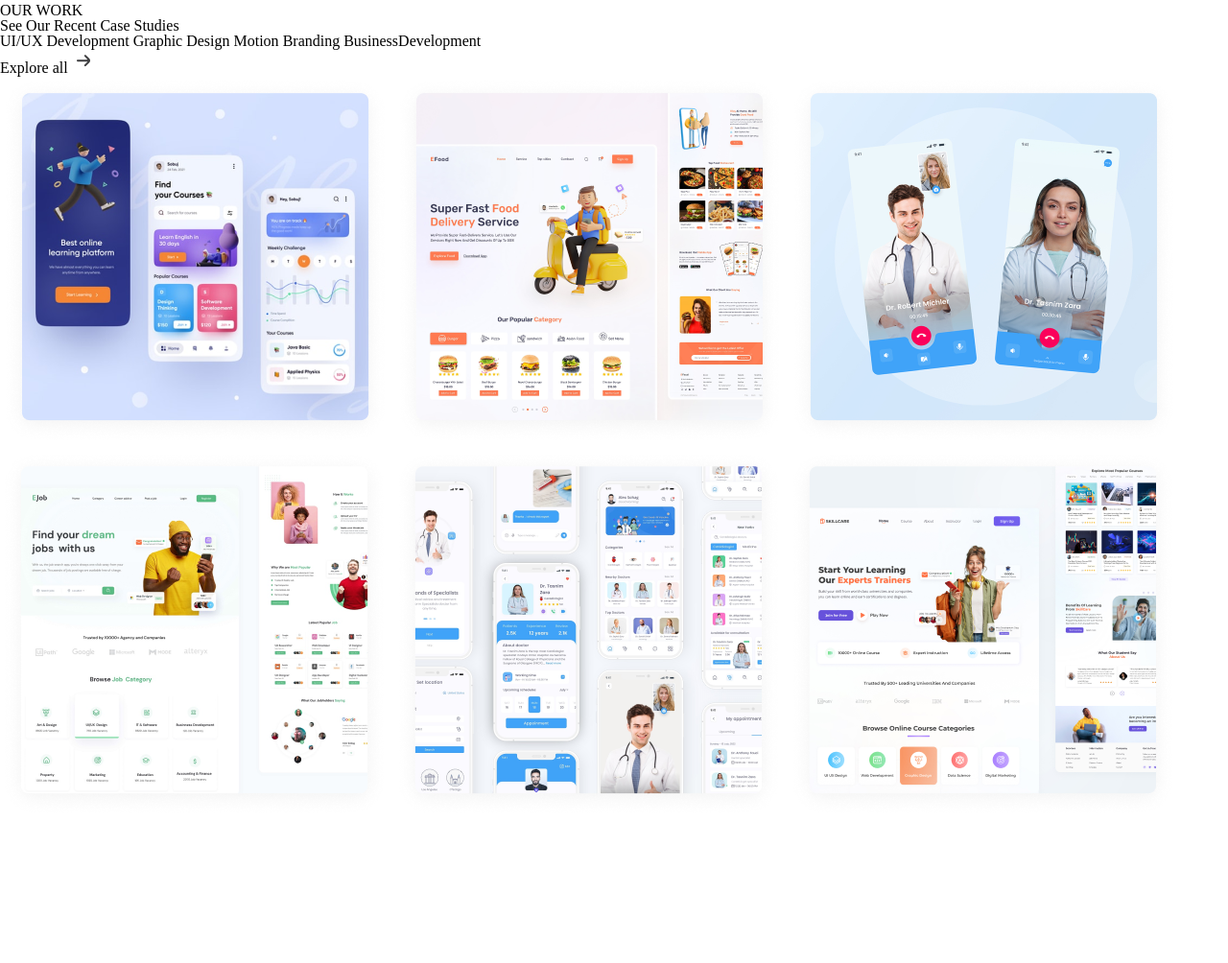
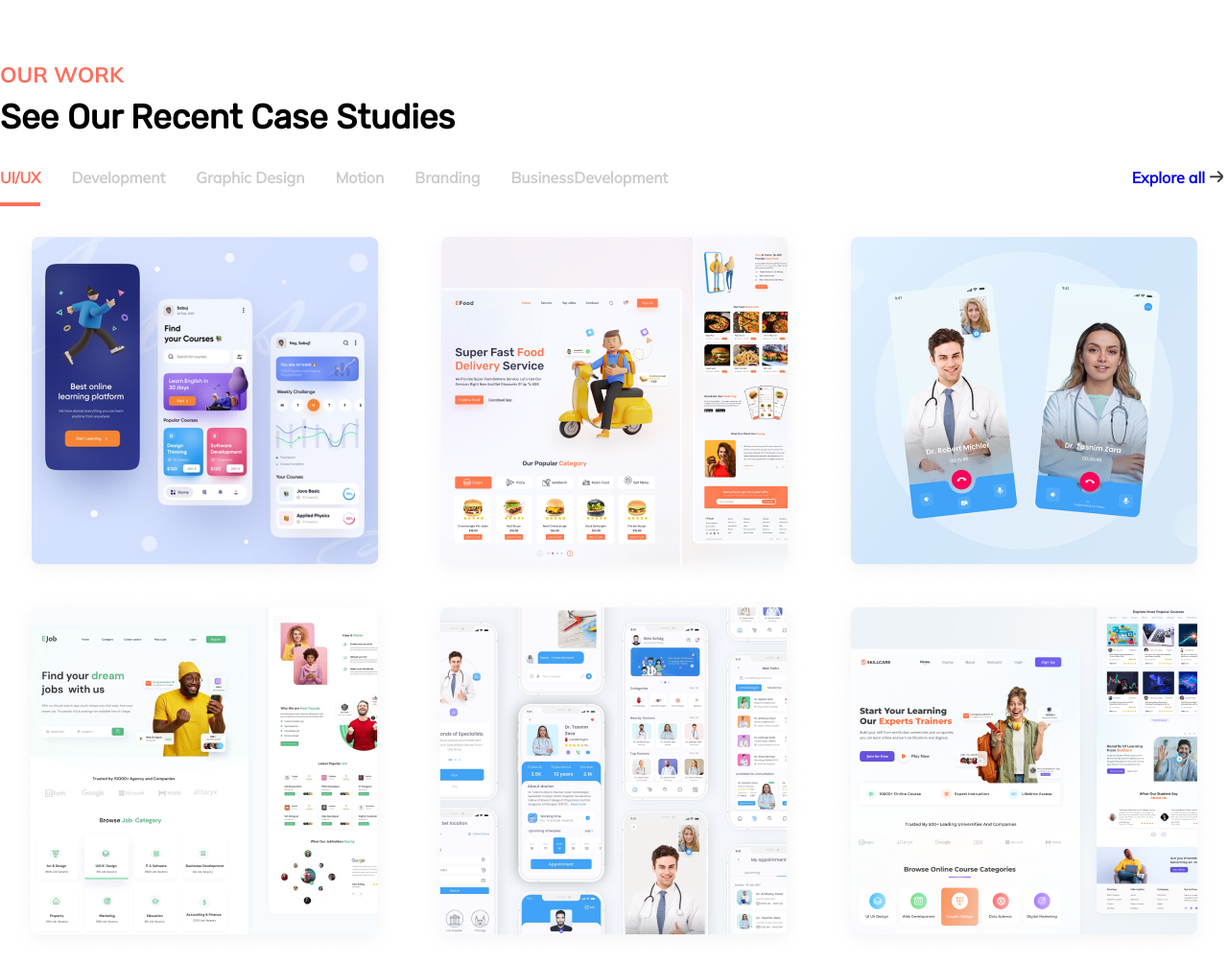
Before and after one commit to mojtaba-jsx/Proxy-Lab, a plain HTML site: page index.html in a window 1280 px wide. Shown: the part 2403-3407 px from the top of the page at 96% size. Before the commit the page ends 3260 px from the top, so only its background shows below. Drawn offline with Linux system fonts and the light colour scheme.

Commit message:
[css]-add css styles for our work section

```diff
--- a/css/index.css
+++ b/css/index.css
@@ -402,3 +402,71 @@ body{
     color: var(--white);
 
 }
+
+/*^ Our Work Section */
+.our-work{
+    margin-top: 8rem;
+    margin-bottom: 8rem;
+}
+
+.our-work__wrapper{
+    display: flex;
+    flex-direction: column;
+}
+
+.our-work__title{
+    font-size: 1.4rem;
+    font-family: 'muslish-bold', Courier, monospace;
+    text-transform: uppercase;
+    color: var(--Bittersweet);
+}
+
+.our-work__subtitle{
+    font-size: 2.2rem;
+    font-family: 'rubik-regular', Courier, monospace;
+    font-weight: 800;
+    margin-top: 1rem;
+}
+
+.our-work__category{
+    display: flex;
+    justify-content: space-between;
+    align-items: center;
+    margin-top: 2rem;
+}
+
+.our-work__category-box{
+    display: flex;
+    align-items: center;
+}
+
+.our-work__category-item-link{
+    margin-right: 2rem;
+    font-family: 'muslish-regular', Courier, monospace;
+    color: #CCCCCC;
+    font-weight: 700;
+    font-size: 1rem;
+    padding-bottom: 1rem;
+}
+
+.our-work__category-active{
+    color: var(--Bittersweet);
+    border-bottom: 4px solid var(--Bittersweet);
+}
+
+.our-work__explor-btn{
+    display: flex;
+    align-items: center;
+}
+
+.our-work__explor-btn-link{
+    font-family: 'muslish-regular', Courier, monospace;
+    font-weight: 600;
+}
+
+.our-work__projects{
+    margin-top: 2rem;
+    display: flex;
+    flex-wrap: wrap;
+    justify-content: space-around;
+}
--- a/index.html
+++ b/index.html
@@ -439,18 +439,34 @@
         <div class="container">
           <div class="our-work__wrapper">
             <h5 class="our-work__title">OUR WORK</h5>
-            <h6 class="our-work__subtitle">See Our Recent Case Studies</h6>
+            <h4 class="our-work__subtitle">See Our Recent Case Studies</h4>
             <div class="our-work__category">
               <div class="our-work__category-box">
-                <span class="our-work__category-item">UI/UX</span>
-                <span class="our-work__category-item">Development</span>
-                <span class="our-work__category-item">Graphic Design</span>
-                <span class="our-work__category-item">Motion</span>
-                <span class="our-work__category-item">Branding</span>
-                <span class="our-work__category-item">BusinessDevelopment</span>
+                <span class="our-work__category-item">
+                  <a href="#" class="our-work__category-item-link our-work__category-active"> UI/UX</a>
+                </span>
+
+                <span class="our-work__category-item">
+                  <a href="" class="our-work__category-item-link">Development</a>
+                </span>
+
+                <span class="our-work__category-item">
+                  <a href="#" class="our-work__category-item-link">Graphic Design </a>
+                </span>
+
+                <span class="our-work__category-item">
+                  <a href="#" class="our-work__category-item-link">Motion</a>
+                </span>
+
+                <span class="our-work__category-item">
+                  <a href="#" class="our-work__category-item-link">Branding</a>
+                </span>
+                <span class="our-work__category-item">
+                  <a href="#" class="our-work__category-item-link">BusinessDevelopment</a>
+                </span>
               </div>
               <div class="our-work__explor-btn">
-                Explore all
+                <a href="#" class="our-work__explor-btn-link">Explore all</a>
                 <svg
                   class="our-work__explor-icon"
                   width="24"
@@ -468,12 +484,36 @@
             </div>
 
             <div class="our-work__projects">
-              <img src="./images/site-1.png" alt="project" class="our-work__project-img">
-              <img src="./images/site-2.png" alt="project" class="our-work__project-img">
-              <img src="./images/site-3.png" alt="project" class="our-work__project-img">
-              <img src="./images/site-4.png" alt="project" class="our-work__project-img">
-              <img src="./images/site-5.png" alt="project" class="our-work__project-img">
-              <img src="./images/site-6.png" alt="project" class="our-work__project-img">
+              <img
+                src="./images/site-1.png"
+                alt="project"
+                class="our-work__project-img"
+              />
+              <img
+                src="./images/site-2.png"
+                alt="project"
+                class="our-work__project-img"
+              />
+              <img
+                src="./images/site-3.png"
+                alt="project"
+                class="our-work__project-img"
+              />
+              <img
+                src="./images/site-4.png"
+                alt="project"
+                class="our-work__project-img"
+              />
+              <img
+                src="./images/site-5.png"
+                alt="project"
+                class="our-work__project-img"
+              />
+              <img
+                src="./images/site-6.png"
+                alt="project"
+                class="our-work__project-img"
+              />
             </div>
           </div>
         </div>
```
